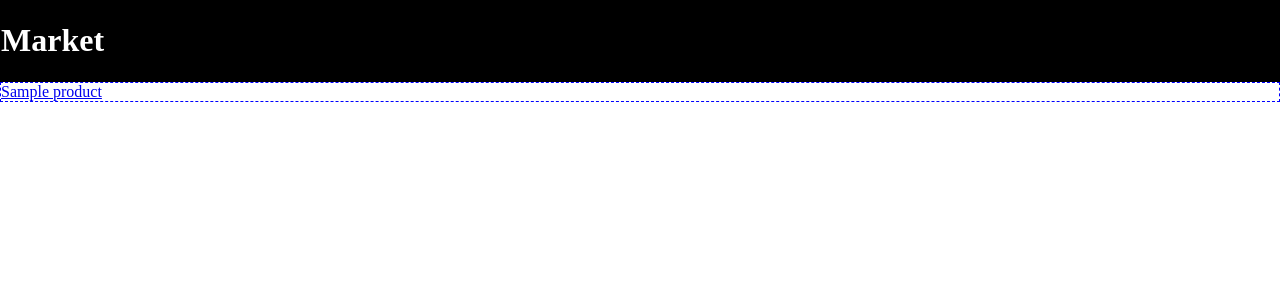
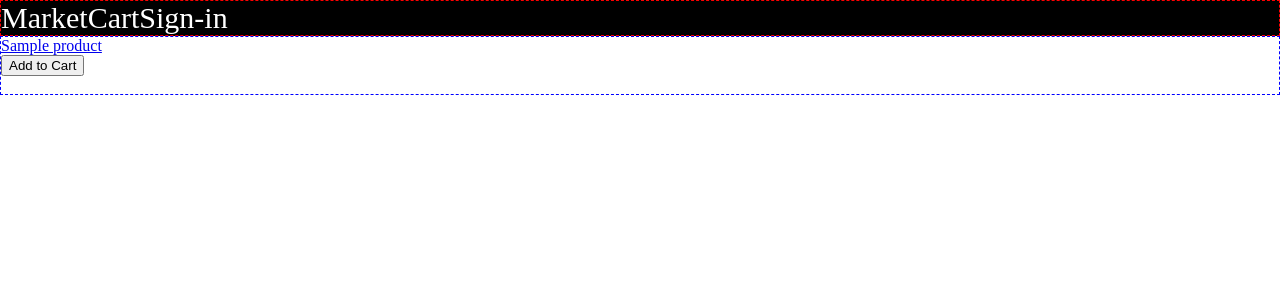
Before and after one commit to serhiibelman/Market, a Django app: a page that uses market/templates/market/base.html in a window 1280 px wide. Shown: the top 300 px of the page. Run offline with Django 3.2, Linux system fonts and the light colour scheme; tables that the repository leaves empty hold one stand-in row (values such as "Sample post").

Commit message:
Update templates

```diff
--- a/market/static/market/css/base.css
+++ b/market/static/market/css/base.css
@@ -8,10 +8,23 @@ body {
 
 .header {
     width: 100%;
-    height: 80px;
+    /*height: 80px;*/
     color: white;
     background-color: black;
-    border: 1px solid black;
+}
+
+.navbar {
+    margin: 0;
+    padding: 0;
+    overflow: hidden;
+    list-style-type: none;
+    border: 1px dashed red
+}
+
+.navbar li {
+    font-size: 30px;
+    display: box;
+    float: left;
 }
 
 .content {
--- a/market/templates/market/base.html
+++ b/market/templates/market/base.html
@@ -7,7 +7,11 @@
 </head>
 <body>
     <div class="header">
-        <h1>Market</h1>
+        <ul class="navbar">
+            <li>Market</li>
+            <li>Cart</li>
+            <li>Sign-in</li>
+        </ul>
     </div>
     <div class="content">
         {% block content %}
--- a/market/templates/market/prods.html
+++ b/market/templates/market/prods.html
@@ -2,7 +2,18 @@
 
 {% block content %}
 {% for product in products %}
-    <a href="{% url 'market:prods_detail' cname product.id %}">{{ product.title }}</a>
+    <div>
+        <a href="{% url 'market:prods_detail' cname product.id %}">{{ product.title }}</a>
+        <br>
+        <form action="." method="POST">
+            {% csrf_token %}
+            <!-- <label for="pid">Add to Cart</label>
+            <input type="submit" name="pid" value="{{ product.id }}"> -->
+            <button type="submit" name="pid" value="{{ product.id }}">Add to Cart</button>
+        </form>
+
+    </div>
+
     <br>
 {% endfor %}
 {% endblock %}
--- a/market/views.py
+++ b/market/views.py
@@ -11,6 +11,9 @@ def main(request):
 
 def prods(request, cname):
     products = Products.objects.filter(category__name=cname)
+    if request.method == 'POST':
+        pid = request.POST['pid']
+        product = Products.objects.get(id=pid)
     context = {
         'products': products,
         'cname': cname
```
